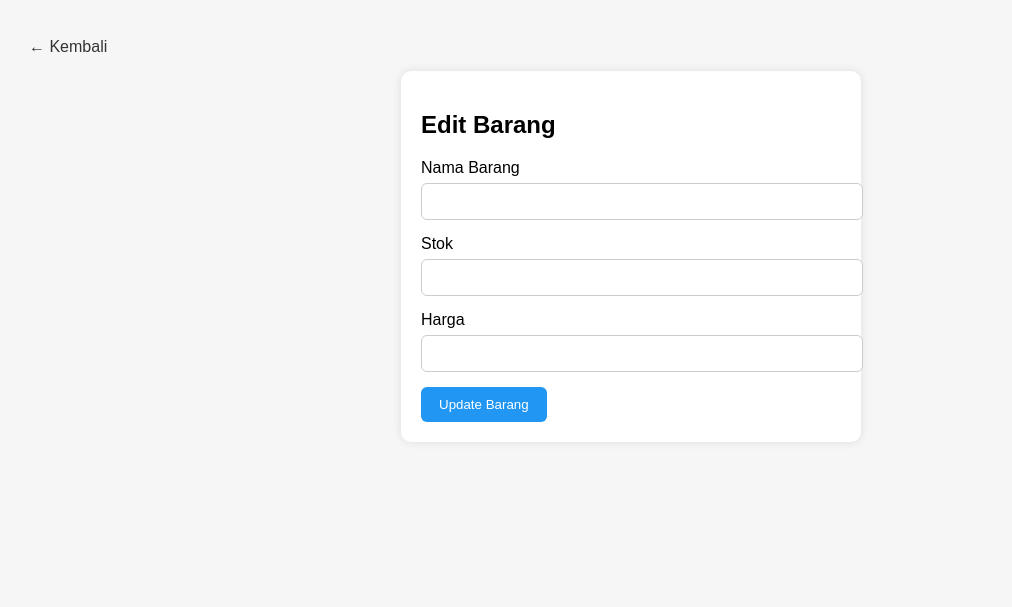
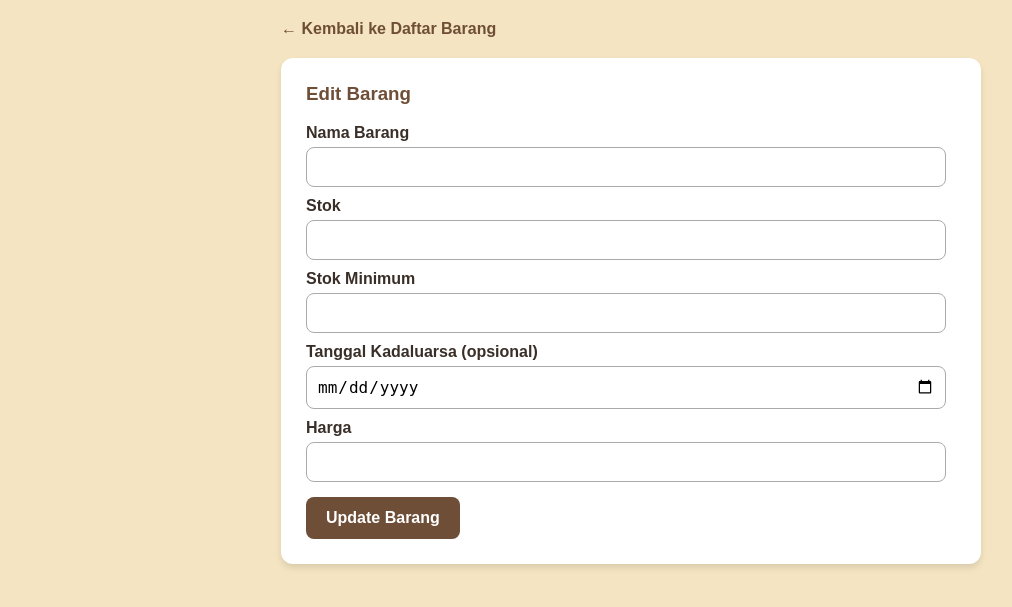
Before and after one commit to Hakaisha1/coffeeCSOS, a Django app: template logistik/templates/logistik/edit_barang.html in a window 1280 px wide. Shown: the top 607 px of the page, without its empty margins (9-1021 px from the left). Run offline with Django 5.2, Linux system fonts and the light colour scheme; the template is opened without the code that fills it, so the values that code supplies are empty.

Commit message:
edit barang lebih bagus

```diff
--- a/logistik/templates/logistik/edit_barang.html
+++ b/logistik/templates/logistik/edit_barang.html
@@ -1,3 +1,4 @@
+{% load static %}
 <!DOCTYPE html>
 <html lang="en">
 <head>
@@ -6,53 +7,94 @@
     <title>Edit Barang</title>
 
     <style>
+        :root {
+            --primary-color: #6f4e37;
+            --secondary-color: #c7a17a;
+            --accent-color: #f4e4c1;
+            --text-dark: #3a2f28;
+            --text-light: #fff;
+        }
+
         body {
+            margin: 0;
             font-family: Arial, sans-serif;
-            background: #f6f6f6;
-            padding: 30px;
+            background: var(--accent-color);
+            color: var(--text-dark);
+            padding: 20px;
         }
 
         .container {
-            width: 420px;
-            background: white;
-            padding: 20px;
-            border-radius: 10px;
+            max-width: 700px;
             margin: auto;
-            box-shadow: 0 0 10px rgba(0,0,0,0.1);
+        }
+
+        .card {
+            background: #fff;
+            padding: 25px;
+            border-radius: 12px;
+            box-shadow: 0 4px 6px rgba(0, 0, 0, 0.1);
+        }
+
+        .card h3 {
+            margin-top: 0;
+            color: var(--primary-color);
+        }
+
+        label {
+            font-weight: bold;
+            margin-top: 10px;
+            display: block;
         }
 
         input {
-            width: 100%;
+            width: 95%;
             padding: 10px;
-            margin-top: 6px;
-            margin-bottom: 15px;
-            border: 1px solid #ccc;
-            border-radius: 6px;
+            border-radius: 8px;
+            border: 1px solid #aaa;
+            margin-top: 5px;
+            font-size: 16px;
         }
 
-        button {
-            padding: 10px 18px;
-            background: #2196F3;
-            color: white;
+        .btn {
+            background: var(--primary-color);
+            color: var(--text-light);
+            padding: 12px 20px;
+            border-radius: 8px;
+            text-decoration: none;
+            font-weight: bold;
             border: none;
-            border-radius: 6px;
             cursor: pointer;
+            font-size: 16px;
+            display: inline-block;
+            margin-top: 15px;
         }
 
-        a {
-            color: #333;
+        .btn:hover {
+            background: var(--secondary-color);
+            color: var(--text-dark);
+        }
+
+        .back-link {
+            display: inline-block;
+            margin-bottom: 20px;
+            color: var(--primary-color);
+            font-weight: bold;
             text-decoration: none;
-            margin-bottom: 15px;
-            display: inline-block;
+        }
+
+        .back-link:hover {
+            text-decoration: underline;
         }
     </style>
 </head>
 <body>
 
-<a href="{% url 'daftar_barang' %}">← Kembali</a>
+    <div class="container">
 
-<div class="container">
-    <h2>Edit Barang</h2>
+        <a class="back-link" href="{% url 'daftar_barang' %}">← Kembali ke Daftar Barang</a>
+
+        <div class="card">
+            <h3>Edit Barang</h3>
 
             <form method="POST">
                 {% csrf_token %}
@@ -63,11 +105,19 @@
                 <label>Stok</label>
                 <input type="number" name="stok" value="{{ barang.stok }}" required>
 
+                <label>Stok Minimum</label>
+                <input type="number" name="stok_minimum" value="{{ barang.stok_minimum }}" required>
+
+                <label>Tanggal Kadaluarsa (opsional)</label>
+                <input type="date" name="kadaluarsa" value="{{ barang.kadaluarsa|date:'Y-m-d' }}">
+
                 <label>Harga</label>
-        <input type="number" name="harga" value="{{ barang.harga }}" required>
+                <input type="number" name="harga" step="0.01" value="{{ barang.harga }}" required>
 
-        <button type="submit">Update Barang</button>
+                <button class="btn" type="submit">Update Barang</button>
             </form>
+        </div>
+
     </div>
 
 </body>
```
Lines whose indentation alone changed are shown as unchanged.
